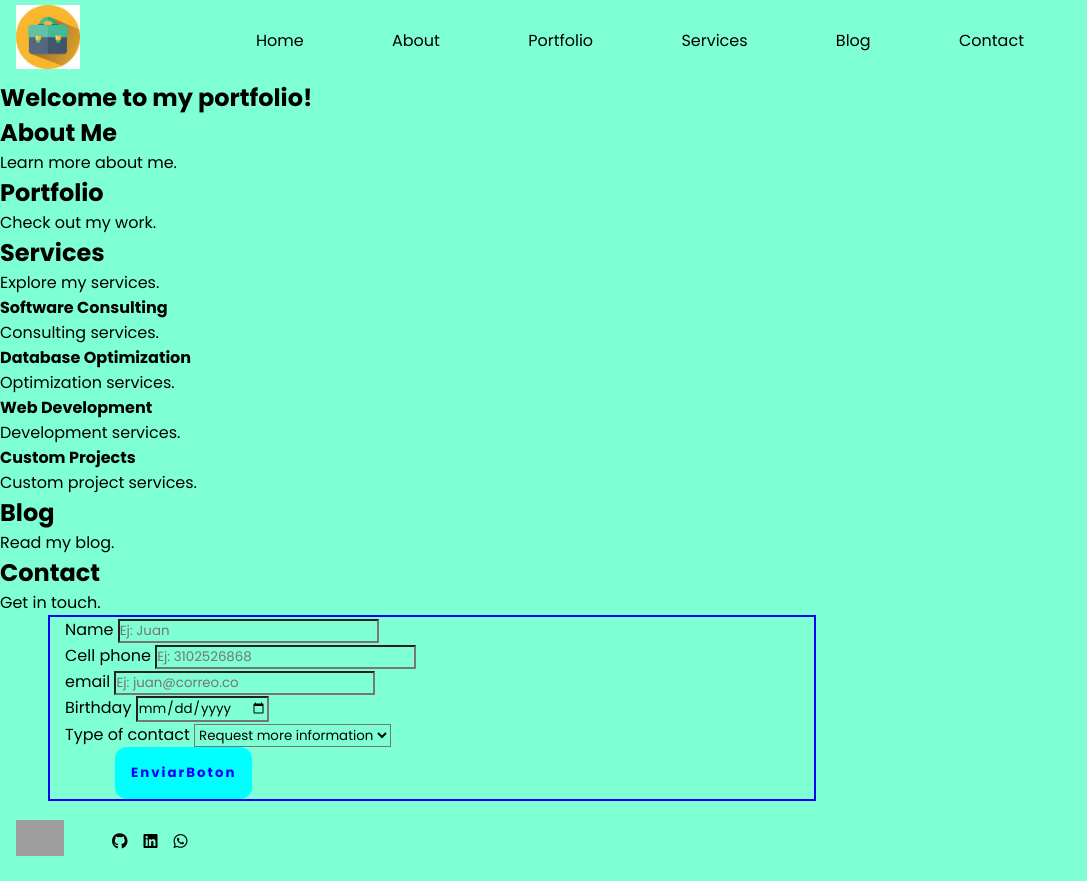
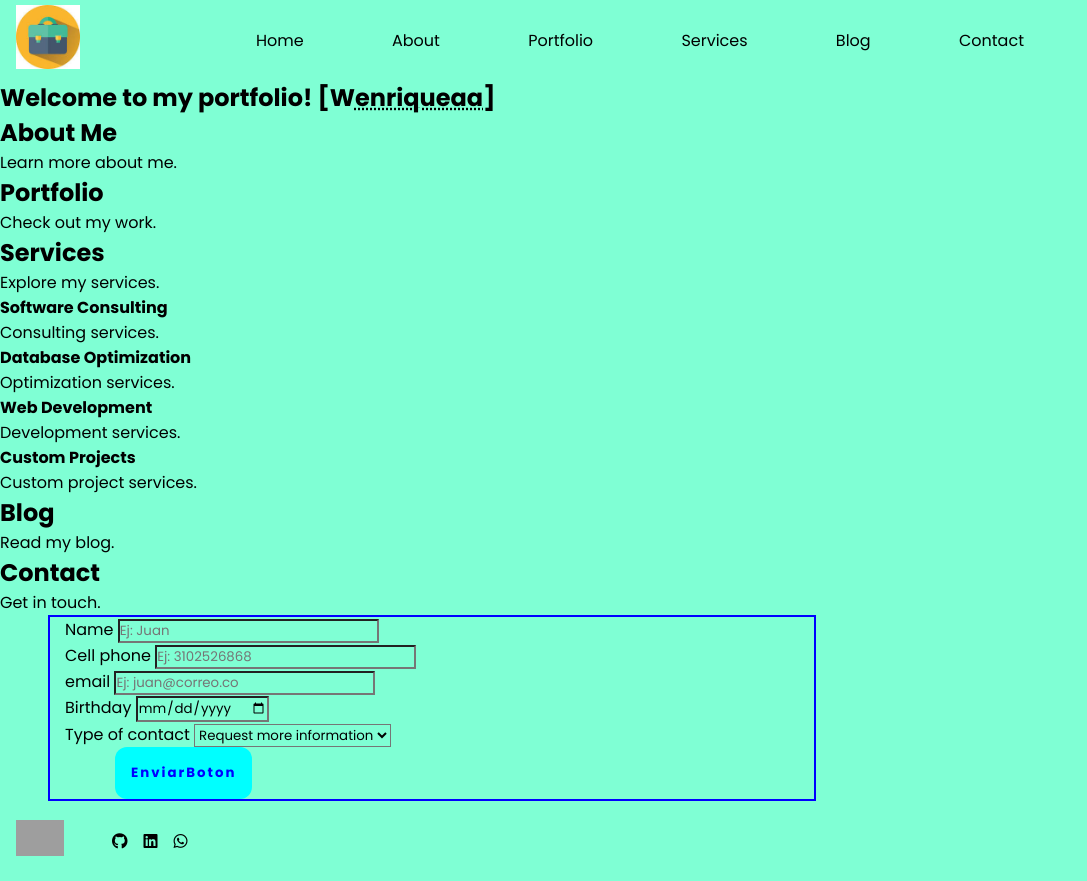
Before and after one commit to wenriqueaa/bit-enrique-html-basico, a plain HTML site: page index.html in a window 1280 px wide. Shown: the whole page, without its empty margins (0-1087 px from the left). Drawn offline with Linux system fonts and the light colour scheme; grey boxes are pictures that could not be loaded.

Commit message:
add element abbr

```diff
--- a/index.html
+++ b/index.html
@@ -66,7 +66,7 @@
     <p class="font--small"></p>
     <section id="home">
       <!-- <h1 class=".font--medium">Home</h1> -->
-      <h1 class=".font--large">Welcome to my portfolio!</h1>
+      <h1 class=".font--large">Welcome to my portfolio! [W<abbr title="Enrique Avendaño Ardila">enriqueaa</abbr>]</h1>
     </section>
 
     <section id="about">
@@ -111,6 +111,9 @@
 
     <section id="contact">
       <h2 class=".font--medium">Contact</h2>
+      <address>
+
+      </address>
       <p class=".font--p">Get in touch.</p>
       <form action="" class="contact__form">
         <div>
```
